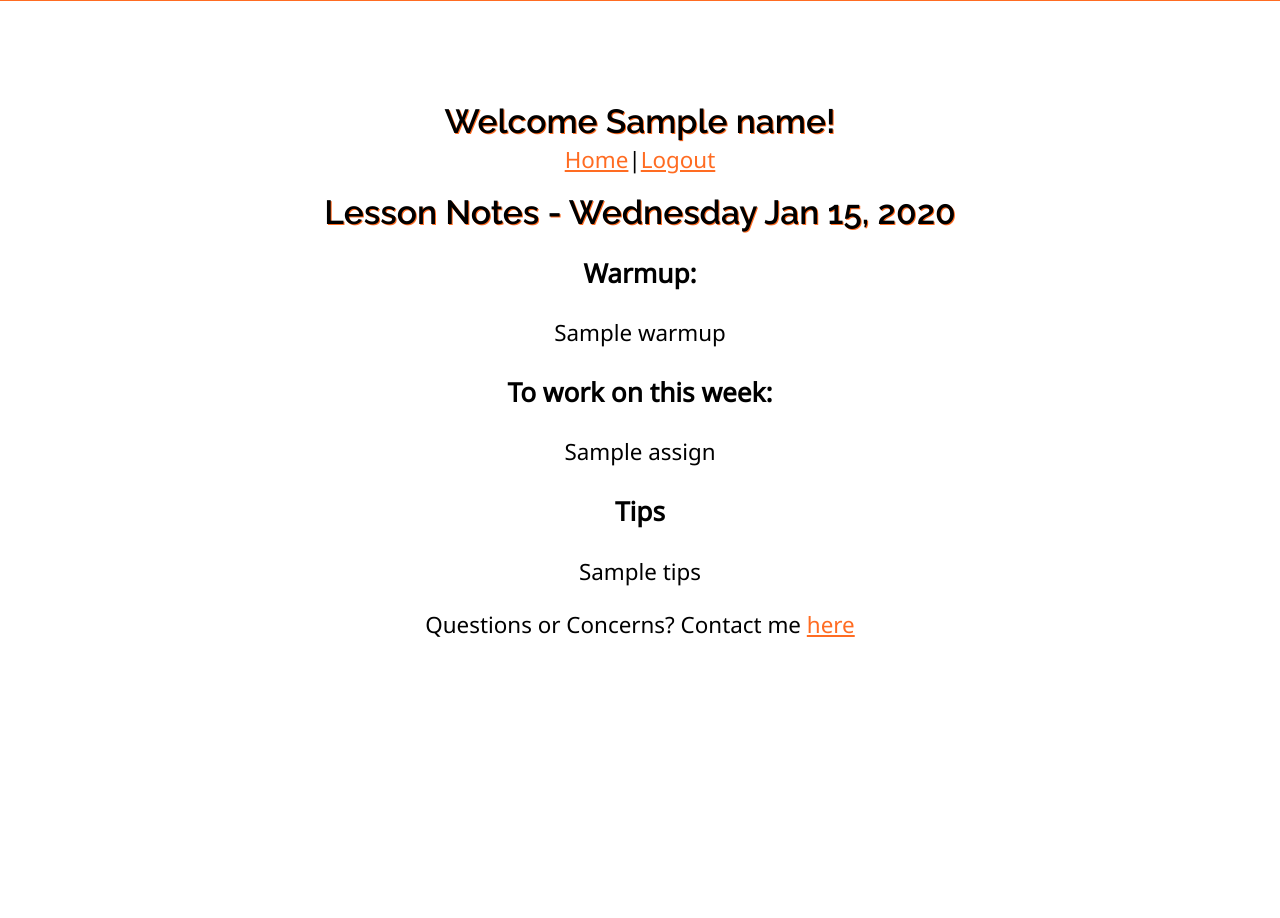
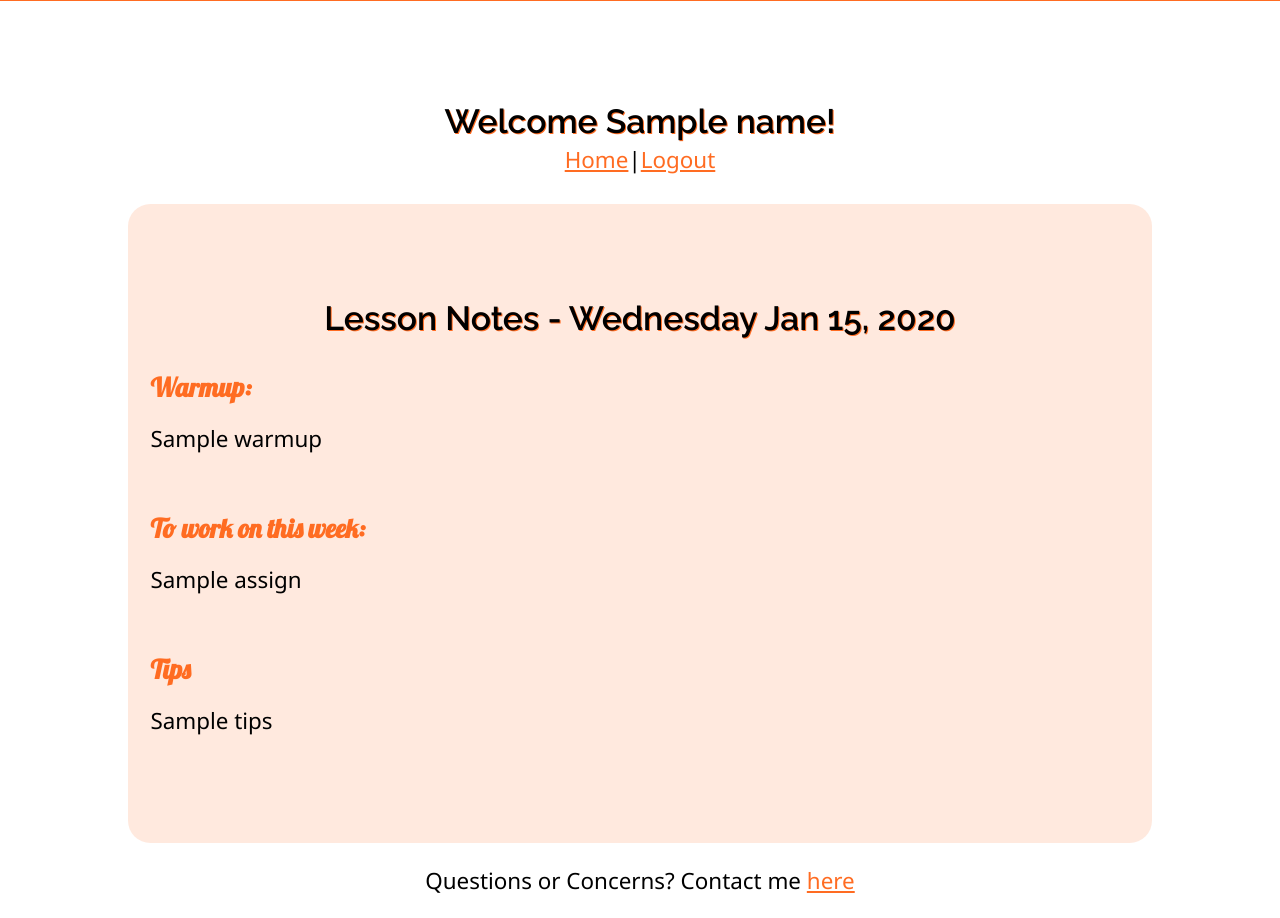
Before and after one commit to ab7/alexbakersax, a Python web app: template templates/student.html in a window 1280 px wide. Shown: the part 284-1202 px from the top of the page. Before the commit the page ends 921 px from the top, so only its background shows below. Run offline with Jinja, Linux system fonts and the light colour scheme; the template is opened without the code that fills it: most values are stand-ins (such as "Sample title", 1, 10 or a date in 2020); some libraries are stand-ins or nearby versions.

Commit message:
styles for lesson notes

```diff
--- a/static/main.css
+++ b/static/main.css
@@ -441,7 +441,6 @@ fieldset button {
 /***### STUDENT ###***/
 .studentPortal {
   margin: auto;
-  text-align: center;
   width: 80%;
 }
 
@@ -450,6 +449,20 @@ fieldset button {
   text-align: center;
 }
 
+.lessonNotes {
+  background-color: rgba(255, 108, 34, 0.15);
+  border-radius: 1em;
+  padding: 1em;
+  margin: 1em auto;
+  white-space: pre-wrap;
+  word-wrap: break-word;
+}
+
+.lessonNotes h3 {
+  color: rgba(255, 108, 34, 1);
+  font-family: 'Lobster';
+  margin: -1em 0 -2.5em;
+}
 
 /***### ADMIN ###***/
 .adminWrapper {
```
